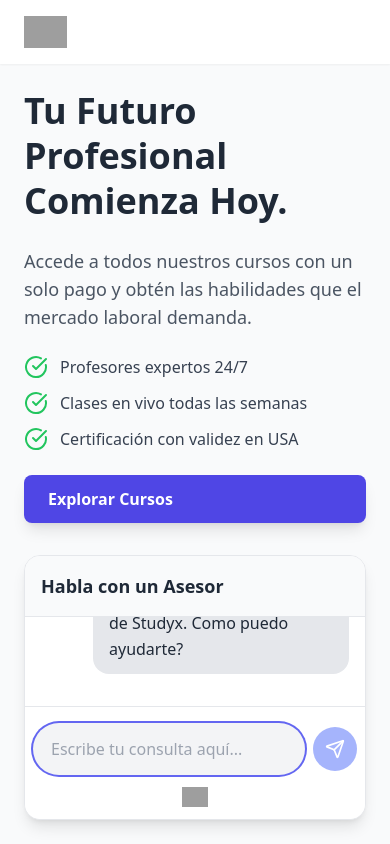
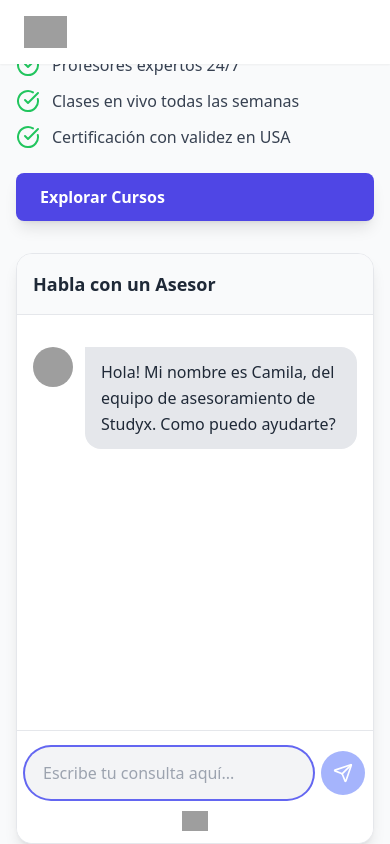
Before and after one commit to lbozzolo/asesor-studyx, a React (Create React App) app: page / in a window 390 px wide. Built offline with nearby package versions, Linux system fonts and the light colour scheme; grey boxes are pictures that could not be loaded.

Commit message:
Corrección en responsive 2

```diff
--- a/src/App.js
+++ b/src/App.js
@@ -301,8 +301,10 @@ export default function App() {
         </div>
       </header>
 
-      <main className="flex-1 container mx-auto w-full p-6 lg:p-8 overflow-y-auto">
-        <div className="grid grid-cols-1 md:grid-cols-2 gap-8 h-full">
+      {/* --- CAMBIO REALIZADO: CONTENEDOR Y RESPONSIVE CORREGIDO --- */}
+      <main className="flex-1 w-full p-4 sm:p-6 lg:p-8 overflow-y-auto">
+        <div className="container mx-auto h-full">
+            <div className="grid grid-cols-1 lg:grid-cols-2 gap-8 h-full">
 
             {/* Columna Izquierda: Marketing */}
             <div className="flex flex-col justify-center space-y-6 pr-0 lg:pr-12">
@@ -323,7 +325,7 @@ export default function App() {
             </div>
 
             {/* Columna Derecha: Chat */}
-          <div className="flex flex-col bg-white rounded-2xl shadow-lg h-full overflow-hidden border border-gray-200">
+            <div className="flex flex-col bg-white rounded-2xl shadow-lg h-full overflow-hidden border border-gray-200 min-h-[70vh] lg:min-h-0">
                 <header className="bg-gray-50 border-b p-4 flex-shrink-0">
                     <h2 className="text-lg font-semibold text-gray-800">Habla con un Asesor</h2>
                 </header>
@@ -359,6 +361,7 @@ export default function App() {
                 </footer>
             </div>
           </div>
+        </div>
       </main>
     </div>
   );
```
Lines whose indentation alone changed are shown as unchanged.
